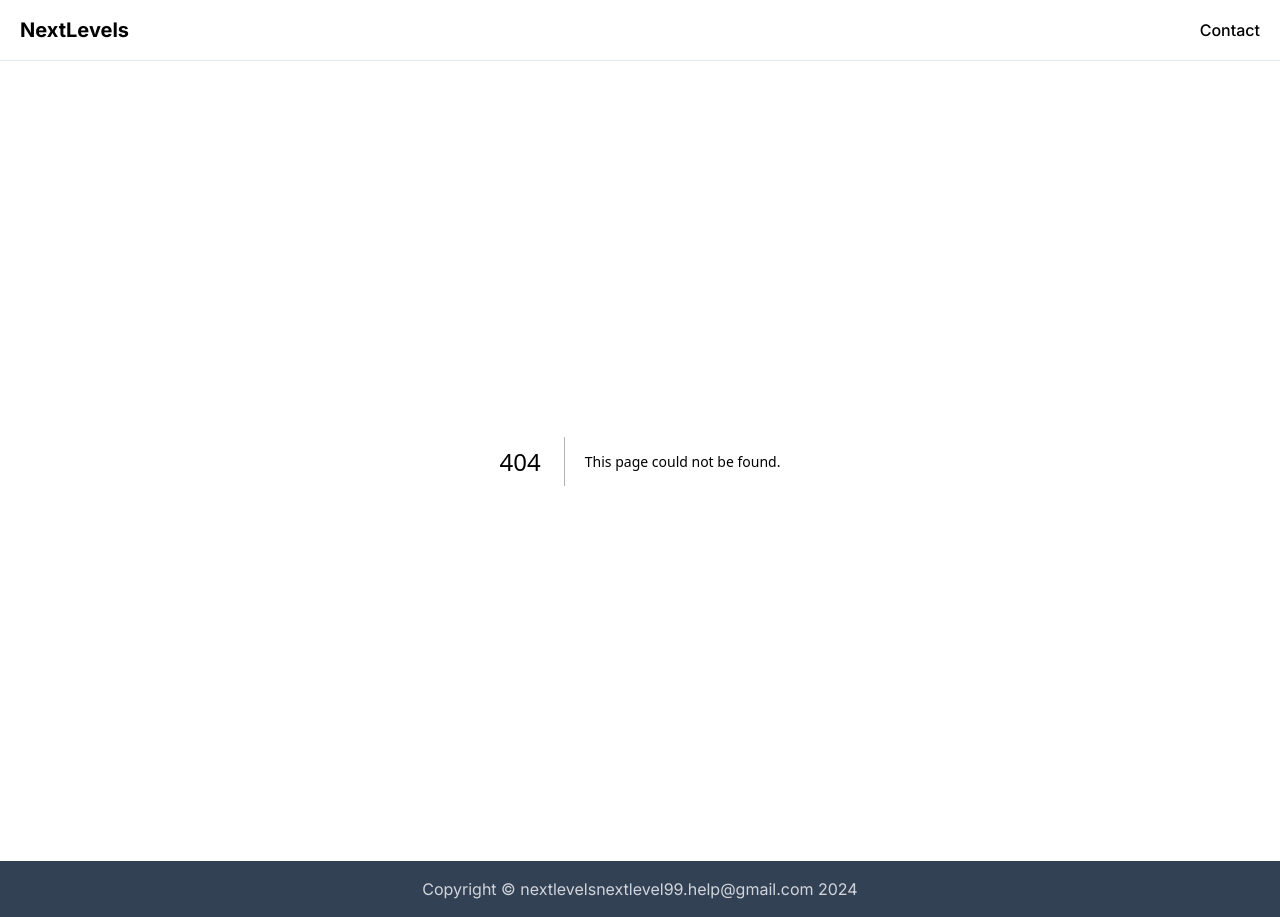
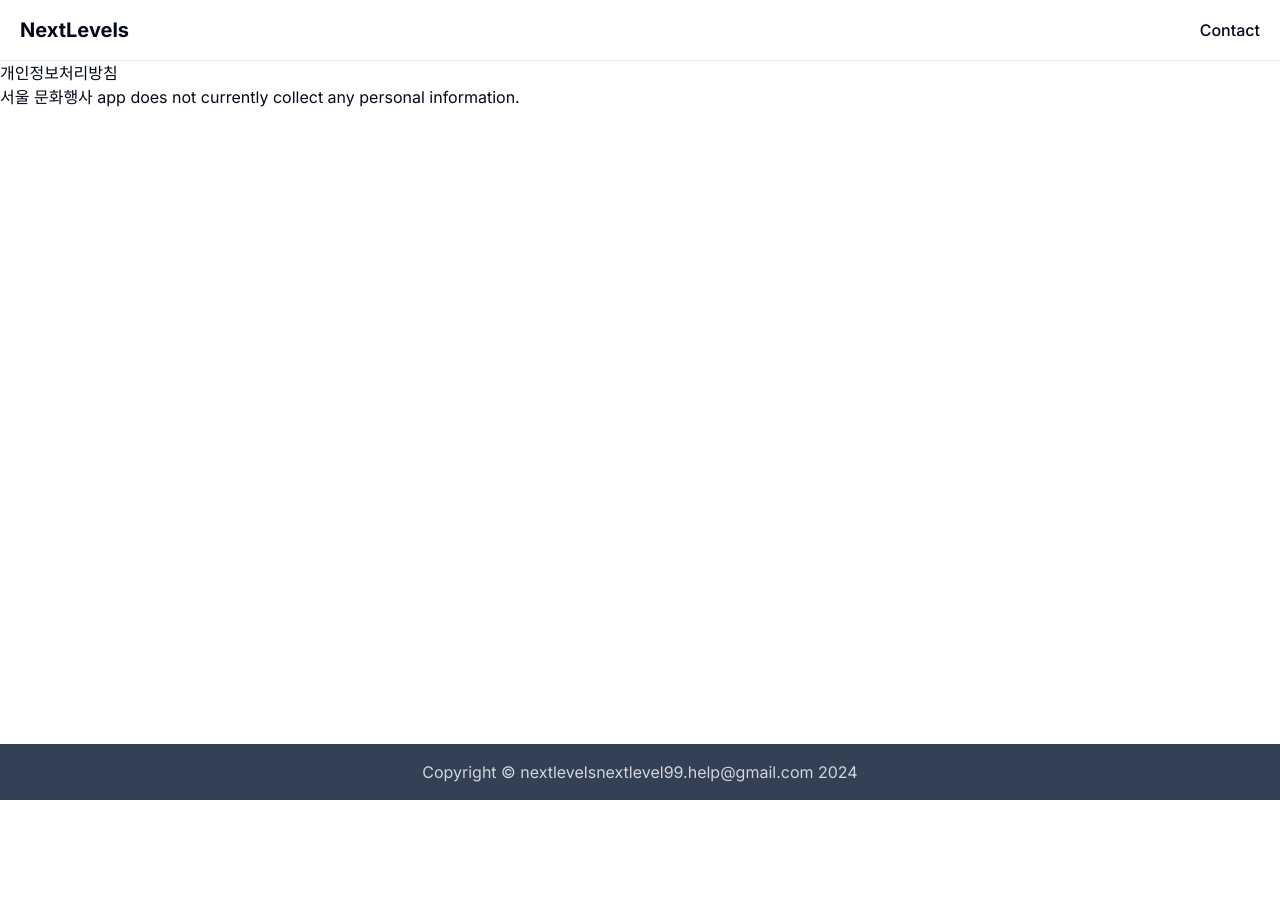
Before and after one commit to HoJin9622/nextlevels, a Next.js app: page /seoul-cultural-events/privacy in a window 1280 px wide. Before the commit this address had no page. After the commit the page ends 800 px from the top, so only its background shows below. Built offline with nearby package versions, Linux system fonts and the light colour scheme.

Commit message:
feat: 서울 문화행사 개인정보 처리방침 작성

```diff
--- /dev/null
+++ b/src/app/seoul-cultural-events/privacy/page.tsx
@@ -0,0 +1,10 @@
+export default function Privacy() {
+  return (
+    <>
+      <h1>개인정보처리방침</h1>
+      <p>
+        서울 문화행사 app does not currently collect any personal information.
+      </p>
+    </>
+  )
+}
```
